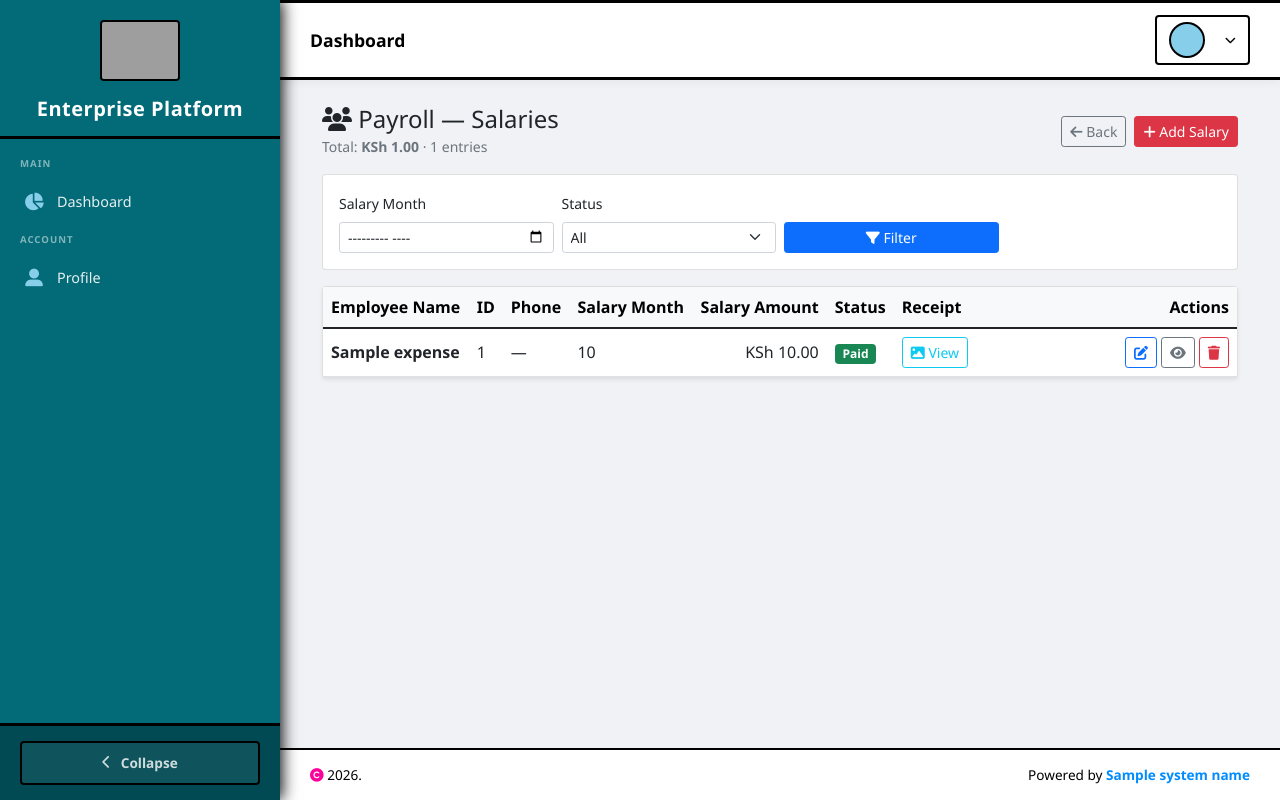
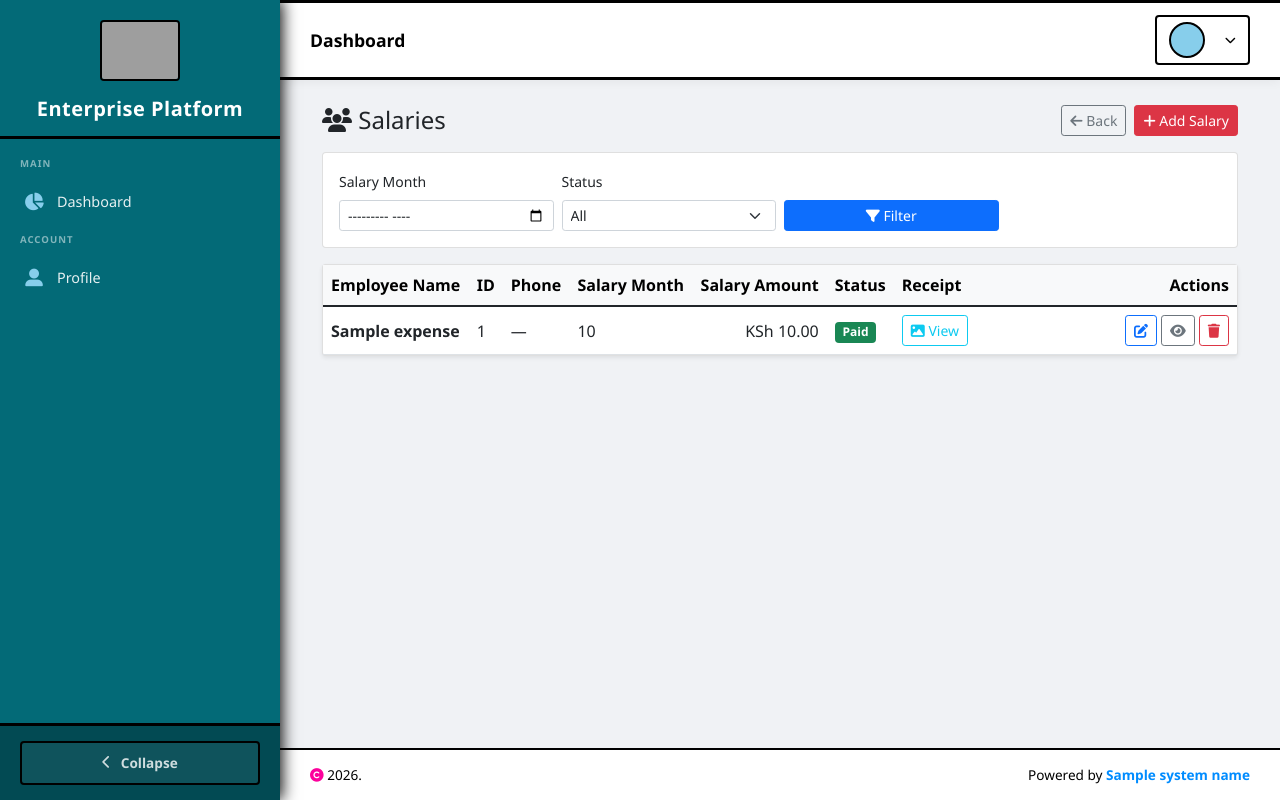
Before and after one commit to ronosystems/ronosystems, a Django app: template src/templates/company/expenses/salaries_list.html in a window 1280 px wide. Run offline with Django 4.2, Linux system fonts and the light colour scheme; the template is opened without the code that fills it: most values are stand-ins (such as "Sample title", 1, 10 or a date in 2020); grey boxes are pictures that could not be loaded.

Commit message:
Update: Expense templates — bills, rents, salaries, general lists and finance dashboard

```diff
--- a/src/templates/company/expenses/bills_list.html
+++ b/src/templates/company/expenses/bills_list.html
@@ -6,10 +6,6 @@
   <div class="d-flex justify-content-between align-items-center mb-3">
     <div>
       <h4 class="mb-0"><i class="fas fa-file-invoice"></i> Bills</h4>
-      <small class="text-muted">
-        Total: <strong>KSh {{ summary.total_amount|floatformat:2 }}</strong> ·
-        {{ summary.total_expenses }} entries
-      </small>
     </div>
     <div class="d-flex gap-2">
       <a href="{% url 'company-expenses-dashboard' %}" class="btn btn-outline-secondary btn-sm">
@@ -94,7 +90,7 @@
             </td>
             <td class="text-center">
               {% if e.attachment %}
-                <a href="{{ e.attachment.url }}" target="_blank" class="btn btn-sm btn-outline-info" title="View Receipt">
+                <a href="{{ e.attachment.url }}"  class="btn btn-sm btn-outline-info" title="View Receipt">
                   {% if e.is_pdf %}<i class="fas fa-file-pdf text-danger"></i>{% else %}<i class="fas fa-image text-info"></i>{% endif %}
                   View
                 </a>
--- a/src/templates/company/expenses/dashboard.html
+++ b/src/templates/company/expenses/dashboard.html
@@ -585,19 +585,19 @@
                 <ul class="dropdown-menu dropdown-menu-end">
                     <li>
                         <a class="dropdown-item" href="{% url 'company-salaries-create' %}">
-                            <i class="fas fa-users text-success"></i> Salary
+                            <i class="fas fa-users text-success"></i> Pay Salary
                         </a>
                     </li>
                     <li><hr class="dropdown-divider"></li>
                     <li>
                         <a class="dropdown-item" href="{% url 'company-rents-create' %}">
-                            <i class="fas fa-building text-primary"></i> Rent
+                            <i class="fas fa-building text-primary"></i> Pay Rent
                         </a>
                     </li>
                     <li><hr class="dropdown-divider"></li>
                     <li>
                         <a class="dropdown-item" href="{% url 'company-bills-create' %}">
-                            <i class="fas fa-file-invoice text-danger"></i> Bill
+                            <i class="fas fa-file-invoice text-danger"></i> Pay Bills
                         </a>
                     </li>
                     <li><hr class="dropdown-divider"></li>
--- a/src/templates/company/expenses/general_list.html
+++ b/src/templates/company/expenses/general_list.html
@@ -6,10 +6,6 @@
   <div class="d-flex justify-content-between align-items-center mb-3">
     <div>
       <h4 class="mb-0"><i class="fas fa-shopping-cart"></i> General Expenses</h4>
-      <small class="text-muted">
-        Total: <strong>KSh {{ summary.total_amount|floatformat:2 }}</strong> ·
-        {{ summary.total_expenses }} entries
-      </small>
     </div>
     <div class="d-flex gap-2">
       <a href="{% url 'company-expenses-dashboard' %}" class="btn btn-outline-secondary btn-sm">
@@ -95,7 +91,7 @@
             </td>
             <td>
               {% if e.attachment %}
-                <a href="{{ e.attachment.url }}" target="_blank" class="btn btn-sm btn-outline-info" title="View Receipt">
+                <a href="{{ e.attachment.url }}" class="btn btn-sm btn-outline-info" title="View Receipt">
                   {% if e.is_pdf %}<i class="fas fa-file-pdf text-danger"></i>{% else %}<i class="fas fa-image"></i>{% endif %}
                   View
                 </a>
--- a/src/templates/company/expenses/rents_list.html
+++ b/src/templates/company/expenses/rents_list.html
@@ -6,10 +6,6 @@
   <div class="d-flex justify-content-between align-items-center mb-3">
     <div>
       <h4 class="mb-0"><i class="fas fa-building"></i> Rents</h4>
-      <small class="text-muted">
-        Total: <strong>KSh {{ summary.total_amount|floatformat:2 }}</strong> ·
-        {{ summary.total_expenses }} entries
-      </small>
     </div>
     <div class="d-flex gap-2">
       <a href="{% url 'company-expenses-dashboard' %}" class="btn btn-outline-secondary btn-sm">
@@ -84,7 +80,7 @@
             </td>
             <td class="text-center">
               {% if e.attachment %}
-                <a href="{{ e.attachment.url }}" target="_blank" class="btn btn-sm btn-outline-info" title="View Receipt">
+                <a href="{{ e.attachment.url }}" class="btn btn-sm btn-outline-info" title="View Receipt">
                   {% if e.is_pdf %}<i class="fas fa-file-pdf text-danger"></i>{% else %}<i class="fas fa-image text-info"></i>{% endif %}
                   View
                 </a>
--- a/src/templates/company/expenses/salaries_list.html
+++ b/src/templates/company/expenses/salaries_list.html
@@ -5,11 +5,7 @@
 <div class="container-fluid">
   <div class="d-flex justify-content-between align-items-center mb-3">
     <div>
-      <h4 class="mb-0"><i class="fas fa-users"></i> Payroll — Salaries</h4>
-      <small class="text-muted">
-        Total: <strong>KSh {{ summary.total_amount|floatformat:2 }}</strong> ·
-        {{ summary.total_expenses }} entries
-      </small>
+      <h4 class="mb-0"><i class="fas fa-users"></i> Salaries</h4>
     </div>
     <div class="d-flex gap-2">
       <a href="{% url 'company-expenses-dashboard' %}" class="btn btn-outline-secondary btn-sm">
@@ -85,7 +81,7 @@
             </td>
             <td>
               {% if e.attachment %}
-                <a href="{{ e.attachment.url }}" target="_blank" class="btn btn-sm btn-outline-info" title="View Receipt">
+                <a href="{{ e.attachment.url }}" class="btn btn-sm btn-outline-info" title="View Receipt">
                   {% if e.is_pdf %}<i class="fas fa-file-pdf text-danger"></i>{% else %}<i class="fas fa-image"></i>{% endif %}
                   View
                 </a>
--- a/src/templates/company/finance/dashboard.html
+++ b/src/templates/company/finance/dashboard.html
@@ -465,21 +465,21 @@
                     <li>
                         <a class="dropdown-item" href="{% url 'company-salaries-create' %}">
                             <i class="fas fa-users text-success"></i>
-                            <span>Salary</span>
+                            <span>Pay Salary</span>
                         </a>
                     </li>
                     <li><hr class="dropdown-divider"></li>
                     <li>
                         <a class="dropdown-item" href="{% url 'company-rents-create' %}">
                             <i class="fas fa-building text-primary"></i>
-                            <span>Rent</span>
+                            <span>Pay Rent</span>
                         </a>
                     </li>
                     <li><hr class="dropdown-divider"></li>
                     <li>
                         <a class="dropdown-item" href="{% url 'company-bills-create' %}">
                             <i class="fas fa-file-invoice text-danger"></i>
-                            <span>Bill</span>
+                            <span>Pay Bills</span>
                         </a>
                     </li>
                     <li><hr class="dropdown-divider"></li>
```
